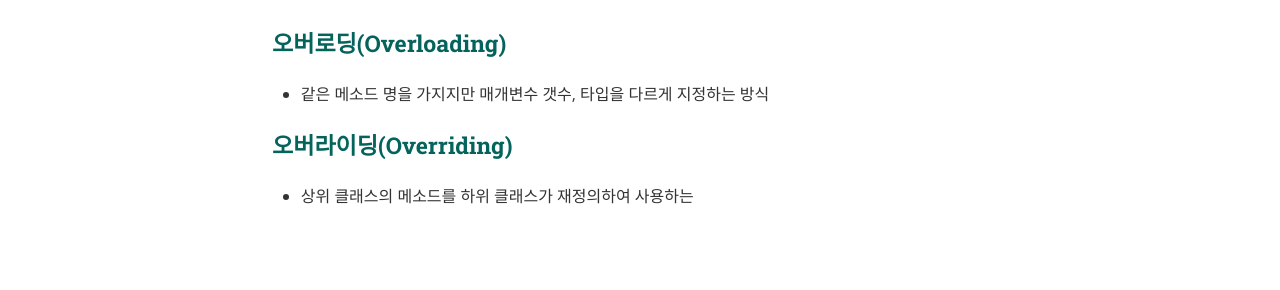
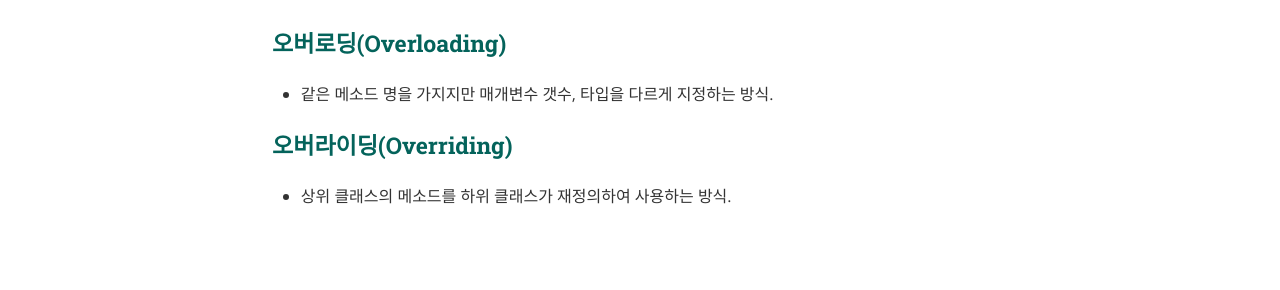
Before and after one commit to EunHyeJung/EunHyeJung.github.io, a Jekyll site: the page built from _posts/Java/2018-10-22-java-basic-oop.md, in a window 1280 px wide and 900 px high, scrolled down 2166 px. Shown: the part 273-563 px from the top of the window. Built offline with Jekyll 4.4.1, drawn with Linux system fonts in a browser that asks for light colours; nearby versions of some CDN libraries; comment, search, counter and statistics services are not loaded.

```diff
--- a/_posts/Java/2018-10-22-java-basic-oop.md
+++ b/_posts/Java/2018-10-22-java-basic-oop.md
@@ -80,8 +80,8 @@
 ##  <font color = "#0E4D92"> 오버로딩(Overloading), 오버라이딩(Overriding) </font>
 
 ### <font color="#04635b"> 오버로딩(Overloading) </font>
-* 같은 메소드 명을 가지지만 매개변수 갯수, 타입을 다르게 지정하는 방식
+* 같은 메소드 명을 가지지만 매개변수 갯수, 타입을 다르게 지정하는 방식.
 
 
 ### <font color="#04635b"> 오버라이딩(Overriding) </font>
-* 상위 클래스의 메소드를 하위 클래스가 재정의하여 사용하는
+* 상위 클래스의 메소드를 하위 클래스가 재정의하여 사용하는 방식.
```
